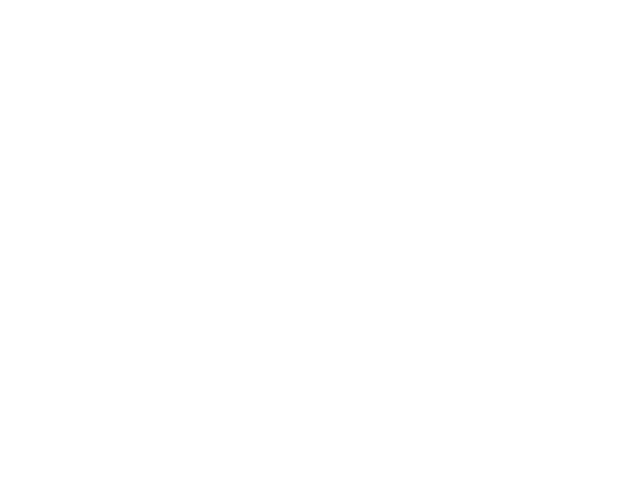
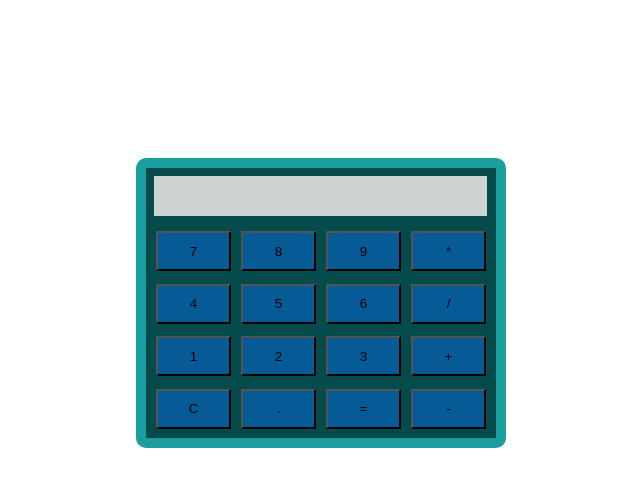
Before and after one commit to justmohammad/calculate, a plain HTML site: page index.html in a window 1280 px wide. Shown: the whole page, without its empty margins (319-959 px from the left). Drawn offline with Linux system fonts and the light colour scheme.

Commit message:
style and base in html and css file is ended

```diff
--- a/index.html
+++ b/index.html
@@ -6,10 +6,31 @@
           content="width=device-width, user-scalable=no, initial-scale=1.0, maximum-scale=1.0, minimum-scale=1.0">
     <meta http-equiv="X-UA-Compatible" content="ie=edge">
     <title>Calculate</title>
+    <link rel="stylesheet" href="style.css">
 </head>
 <body>
     <div class="calculate">
-
+        <div class="content">
+            <div class="lcd"></div>
+            <div class="buttons">
+                <button class="number">7</button>
+                <button class="number">8</button>
+                <button class="number">9</button>
+                <button class="number">*</button>
+                <button class="number">4</button>
+                <button class="number">5</button>
+                <button class="number">6</button>
+                <button class="number">/</button>
+                <button class="number">1</button>
+                <button class="number">2</button>
+                <button class="number">3</button>
+                <button class="number">+</button>
+                <button class="number">C</button>
+                <button class="number">.</button>
+                <button class="number">=</button>
+                <button class="number">-</button>
+            </div>
+        </div>
     </div>
 </body>
 </html>
--- /dev/null
+++ b/style.css
@@ -0,0 +1,43 @@
+html,body {
+    height: 100%;
+    overflow: hidden;
+}
+
+.calculate {
+    background: #1b9e9e;
+    width: 350px;
+    height: 270px;
+    display: flex;
+    align-items: center;
+    justify-content: center;
+    margin: 150px auto;
+    border-radius: 10px;
+    padding: 10px;
+}
+
+.calculate .content {
+    background: #064b4b;
+    width: 100%;
+    height: 100%;
+}
+
+.calculate .content .lcd {
+    background: #cdd2d3;
+    height: 40px;
+    width: 95%;
+    margin: 8px;
+}
+
+.calculate .content .buttons {
+    display: grid;
+    grid-template-columns: auto auto auto auto;
+    grid-gap: 10px;
+    margin: 15px 10px;
+    height: 200px;
+}
+
+.calculate .content .buttons .number {
+    background: #065a96;
+    width: 75px;
+    height: 40px;
+}
```
